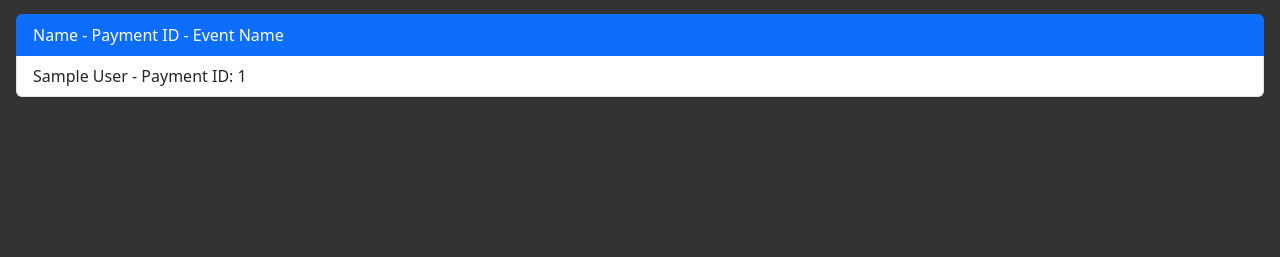
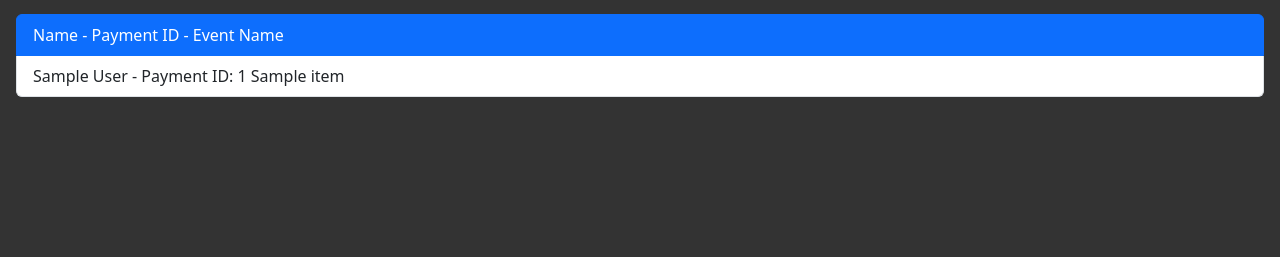
Before and after one commit to Omsurvase24/Ignite-Validation, a Django app: page / in a window 1280 px wide. Shown: the part 200-457 px from the top of the page. Run offline with Django 4.2, Linux system fonts and the light colour scheme; tables that the repository leaves empty hold one stand-in row (values such as "Sample post"); a database or web service that is not in the repository returns one stand-in record (values such as "Sample title"); data that the repository does not hold is empty.

Commit message:
silly mistake

```diff
--- a/display/templates/home.html
+++ b/display/templates/home.html
@@ -18,7 +18,7 @@
   <div class="list-group m-3">
     <li class="list-group-item active">Name - Payment ID - Event Name</li>
       {% for entry in entries %}
-      <a href="{% url 'info' entry.first_name entry.payment_id entry.event_name %}" class="list-group-item list-group-item-action">{{ entry.first_name }} {{entry.last_name}} - Payment ID: {{ entry.payment_id }}</a>
+      <a href="{% url 'info' entry.first_name entry.payment_id %}" class="list-group-item list-group-item-action">{{ entry.first_name }} {{entry.last_name}} - Payment ID: {{ entry.payment_id }} {{entry.event_name}}</a>
       {% endfor %}
       </div>
 </body>
```
